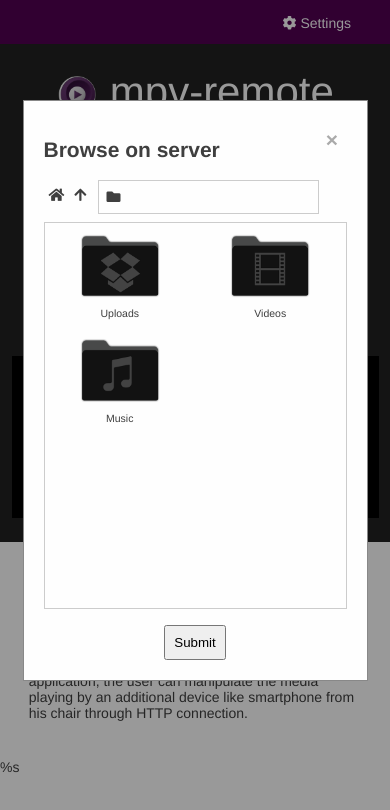
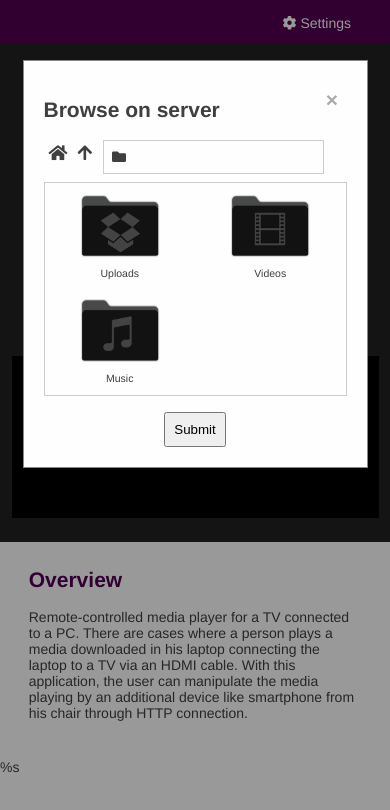
Before and after one commit to achilles288/mpv-remote, a plain HTML site: page http/public/index.html in a window 390 px wide. Both pictures are taken after a click on the item "Browse". Drawn offline with Linux system fonts and the light colour scheme; no server answers.

Commit message:
:adhesive_bandage: UI fixes

```diff
--- a/http/public/home.css
+++ b/http/public/home.css
@@ -181,6 +181,7 @@
 
 
 #media-loader-browser-win {
+  margin-top: -40px;
   width: calc(50% + 80px);
 }
 
@@ -199,7 +200,8 @@
 #browser-navi li {
   float: left;
   padding: 4px;
-  margin: 4px 1px;
+  margin: 1px;
+  font-size: 1.2em;
 }
 
 #browser-navi li:hover {
@@ -222,7 +224,7 @@
 }
 
 #browser-panel {
-  height: calc(25vw + 120px);
+  height: 45vh;
   border: 1px solid #ccc;
   margin-bottom: 16px;
   overflow-y: auto;
@@ -252,13 +254,13 @@
   filter: brightness(50%);
 }
 
-@media only screen and (max-width: 1290px) {
+@media only screen and (max-width: 1150px) {
   .browser-item {
     width: calc(33.333% - 4px);
   }
 }
 
-@media only screen and (max-width: 650px) {
+@media only screen and (max-width: 600px) {
   #media-loader-browser-win {
     width: calc(70% + 30px);
   }
@@ -268,7 +270,7 @@
   }
 
   #browser-panel {
-    height: calc(35vh + 90px);
+    height: calc(49vw + 21px);
   }
 
   .browser-item {
--- a/http/public/styles.css
+++ b/http/public/styles.css
@@ -101,6 +101,12 @@
   background-color: rgba(0, 0, 0, 0.4);
 }
 
+@media only screen and (max-height: 480px) {
+  .modal {
+    padding-top: 60px;
+  }
+}
+
 .modal form
 {
   margin: auto;
```
